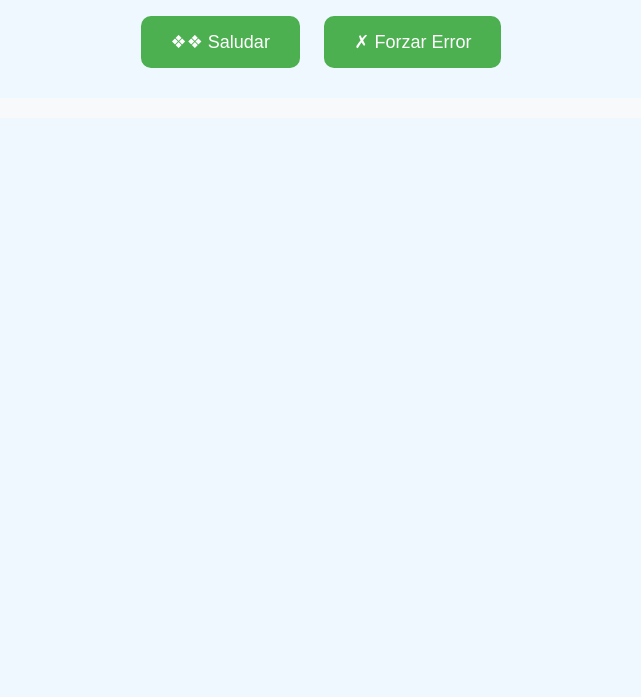
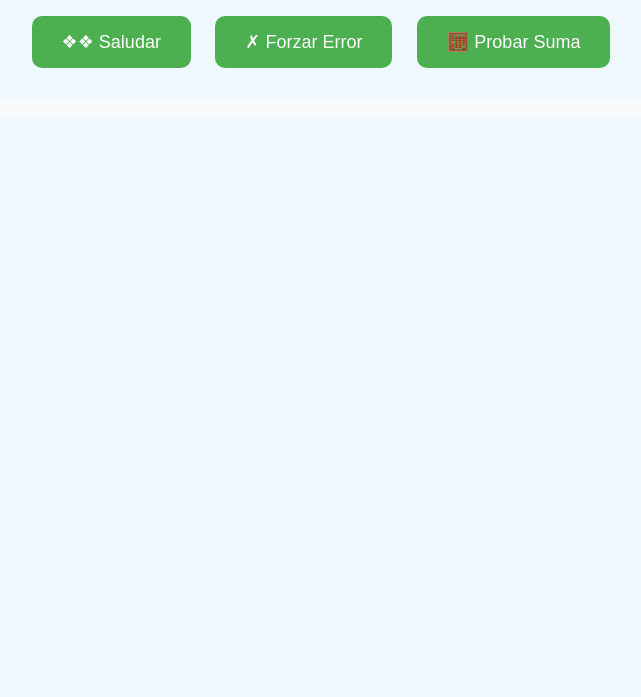
Before and after one commit to mishuevos-netizen/mi-app-logs-dummy, a website: page index.html in a window 1280 px wide. Shown: the part 103-800 px from the top of the page, without its empty margins (319-960 px from the left). Drawn offline with Linux system fonts and the light colour scheme.

Commit message:
Update index.html

```diff
--- a/index.html
+++ b/index.html
@@ -44,8 +44,20 @@
     <h1>❖❖ ¡Registrando Logs! ❖❖</h1>
     <button onclick="saludar()">❖❖ Saludar</button>
     <button onclick="error()">✗ Forzar Error</button>
+    <button onclick="ejemploSuma()">🧮 Probar Suma</button>
     <p id="resultado"></p>
     <div id="logs"></div>
     <script src="app.js"></script>
+    <script>
+        // Función adicional para probar suma con logs
+        function ejemploSuma() {
+            try {
+                const resultado = sumarConLogs(5, 3);
+                document.getElementById('resultado').textContent = `Resultado: 5 + 3 = ${resultado}`;
+            } catch (e) {
+                document.getElementById('resultado').textContent = `Error: ${e.message}`;
+            }
+        }
+    </script>
 </body>
 </html>
```
